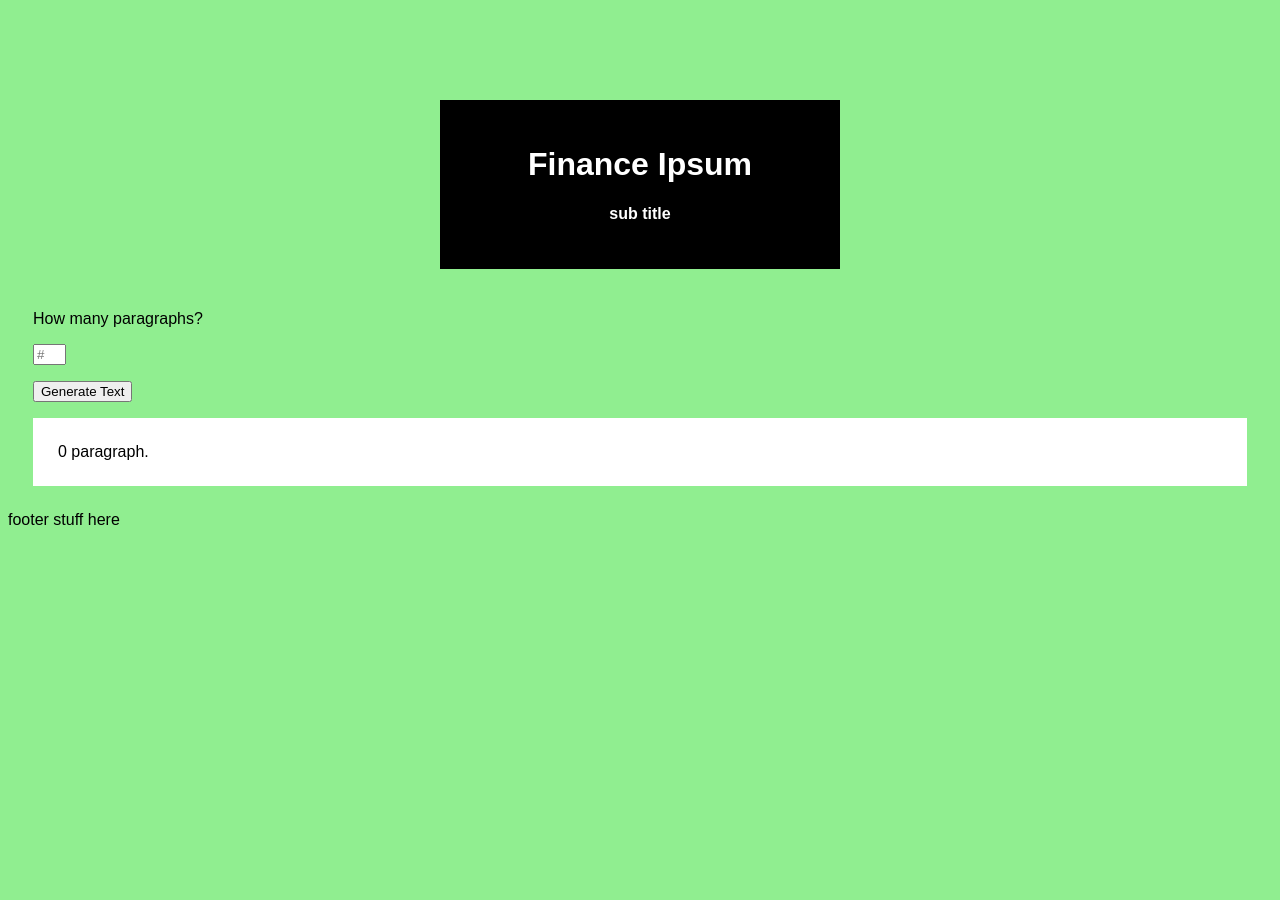
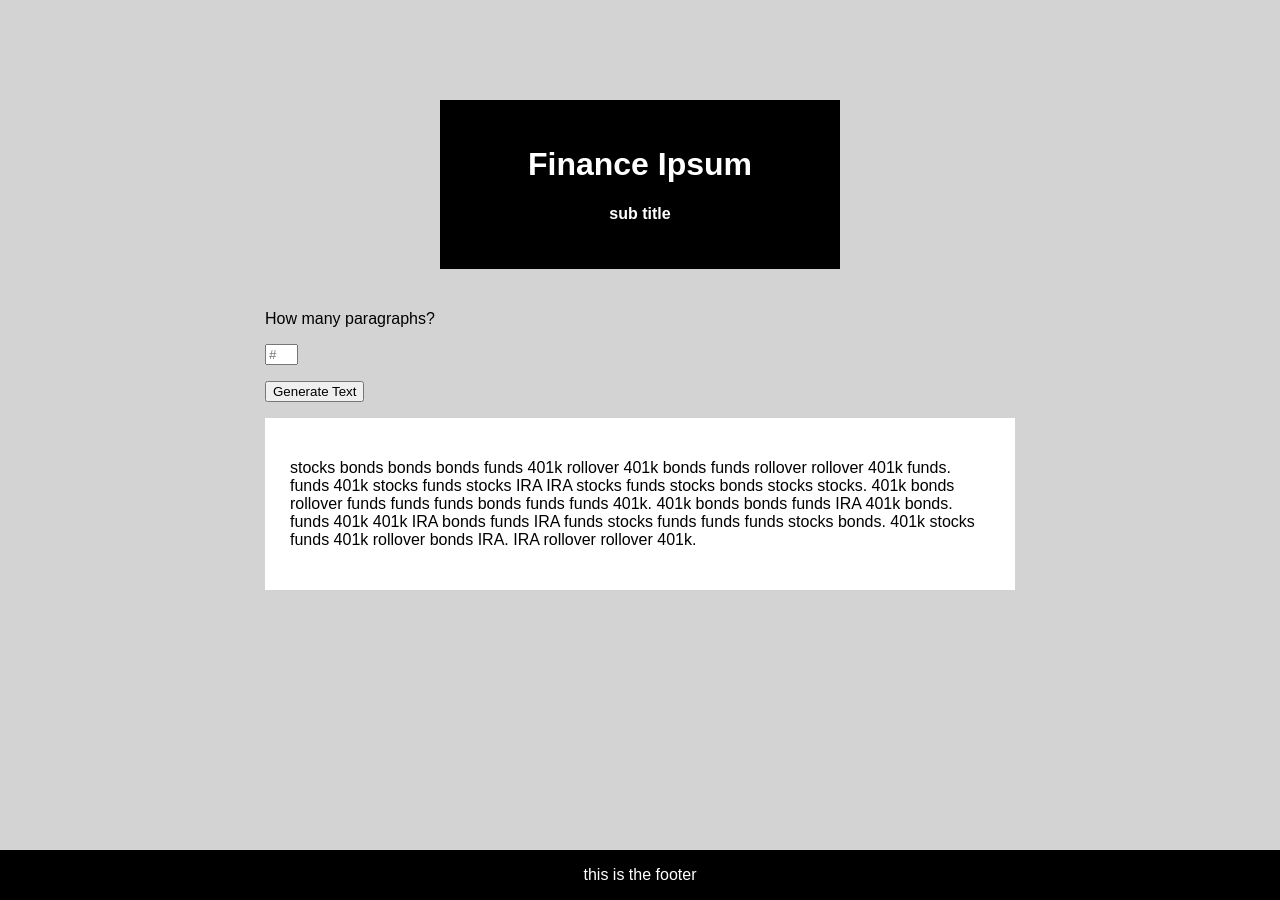
Before and after one commit to aneylon/finance-ipsum, a plain HTML site: page index.html in a window 1280 px wide. Both pictures are taken after a click on the button "Generate Text". Before the commit the page ends 800 px from the top, so only its background shows below. Drawn offline with Linux system fonts and the light colour scheme.

Commit message:
random sentences working

```diff
--- a/css/style.css
+++ b/css/style.css
@@ -1,10 +1,18 @@
 * {
-  /*border: solid green 1px;*/
   font-family: "Arial", sans-serif;
 }
 
+html,
 body {
-    background-color: lightblue;
+    padding: 0;
+    margin: 0;
+    height: 100%;
+    background-color: lightgrey;
+}
+
+#pageWrapper {
+  min-height:100%;
+  position:relative;
 }
 
 .centerEl {
@@ -13,6 +21,14 @@ body {
 
 .width350 {
   width: 350px;
+}
+.width750 {
+  width: 750px;
+}
+.width100p {
+  width: 100%;
+  margin: 0;
+  padding: 0;
 }
 
 .blackText {
@@ -41,8 +57,16 @@ body {
   margin-top: 100px;
 }
 
+.marginBottom {
+  margin-bottom: 180px;
+}
+
+.bottom {
+  position: absolute;
+  bottom: 0;
+}
+
 @media screen and (min-width: 480px) {
     body {
-        background-color: lightgreen;
     }
 }
--- a/index.html
+++ b/index.html
@@ -8,11 +8,12 @@
     <script src="js/app.js"></script>
   </head>
   <body>
+    <div id="pageWrapper">
       <div class="centerEl width350 whiteText blackBack centerText pad25 marginTop100">
         <h1>Finance Ipsum</h1>
         <h4>sub title</h4>
       </div>
-    <div class="pad25">
+      <div class="pad25 width750 centerEl marginBottom">
         <div>
           <p>How many paragraphs?</p>
           <p>
@@ -23,10 +24,17 @@
           </p>
         </div>
         <div id="finText" class="blackText whiteBack pad25">
+          <p>
+            Need some filler text for your fintech web app mockup?
+          </p>
+          <p>
+            Pick a number of paragraphs and hit the generate button.
+          </p>
         </div>
       </div>
-    <div id="footer">
-      footer stuff here
+      <div id="footer" class="blackBack whiteText width100p bottom">
+        <p class="centerText">this is the footer</p>
+      </div>
     </div>
   </body>
 </html>
--- a/js/app.js
+++ b/js/app.js
@@ -1,5 +1,7 @@
-// console.log("test");
-var words = [
+// put in commas
+// don't reuse words
+
+var finWords = [
   "diversify",
   "funds",
   "stocks",
@@ -19,16 +21,42 @@ function generateText(){
   if(numParagraphs > 10)
     numParagraphs = 10;
 
-  var newText = "";
-
-  for(var i = 0; i < numParagraphs; i++){
-    newText += i + " paragraph.<br>\n";
-  }
-
-
+  var newText = makeParagraphs(numParagraphs);
   document.getElementById("finText").innerHTML = newText;
 }
 
-// words in sentence
-// sentences in paragraph
-// pagagraphs
+function randNum(min, max){
+  if(max === undefined){
+    var rand = Math.floor(Math.random()*min);
+    return rand < 1 ? 1: rand;
+  }
+    return rand = Math.floor(Math.random()*(max - min) + min);
+}
+
+function makeSentence(words,numWords){
+  var sentenceLength = randNum(3,numWords);
+  var sentence = "";
+  for( var i = 0; i < sentenceLength; i++){
+    sentence += " " + words[randNum(words.length)];
+  }
+  return sentence + ".";
+}
+
+function makeParagraph(numSen){
+  var output = "";
+  var numWords = randNum(numSen);
+  for(var i = 0; i < numSen; i++){
+    output += makeSentence(finWords,15);
+  }
+  return output;
+}
+
+function makeParagraphs(number){
+  var output = "";
+  for(var i = 0; i < number; i ++){
+    output += "<p>\n";
+    output += makeParagraph(randNum(2,8)) + "\n";
+    output += "</p>\n";
+  }
+  return output;
+}
```
Lines whose indentation alone changed are shown as unchanged.
